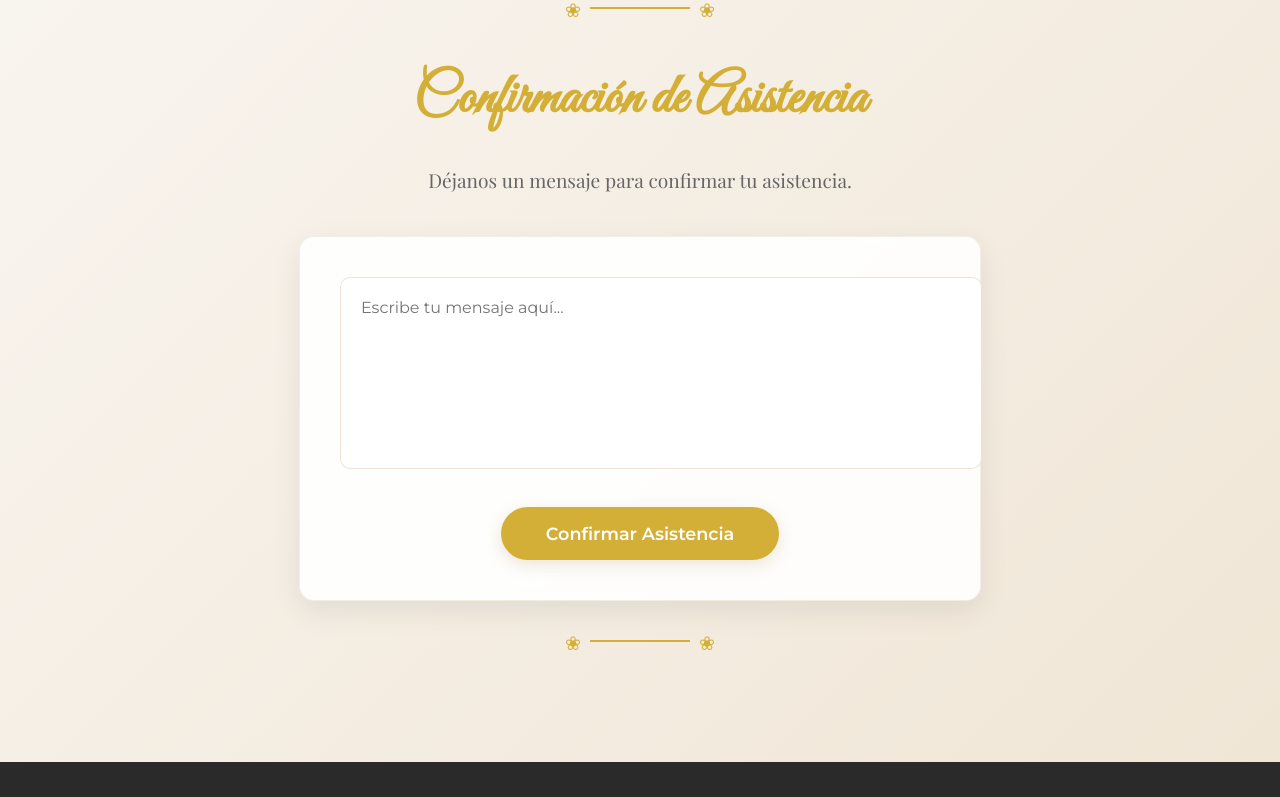
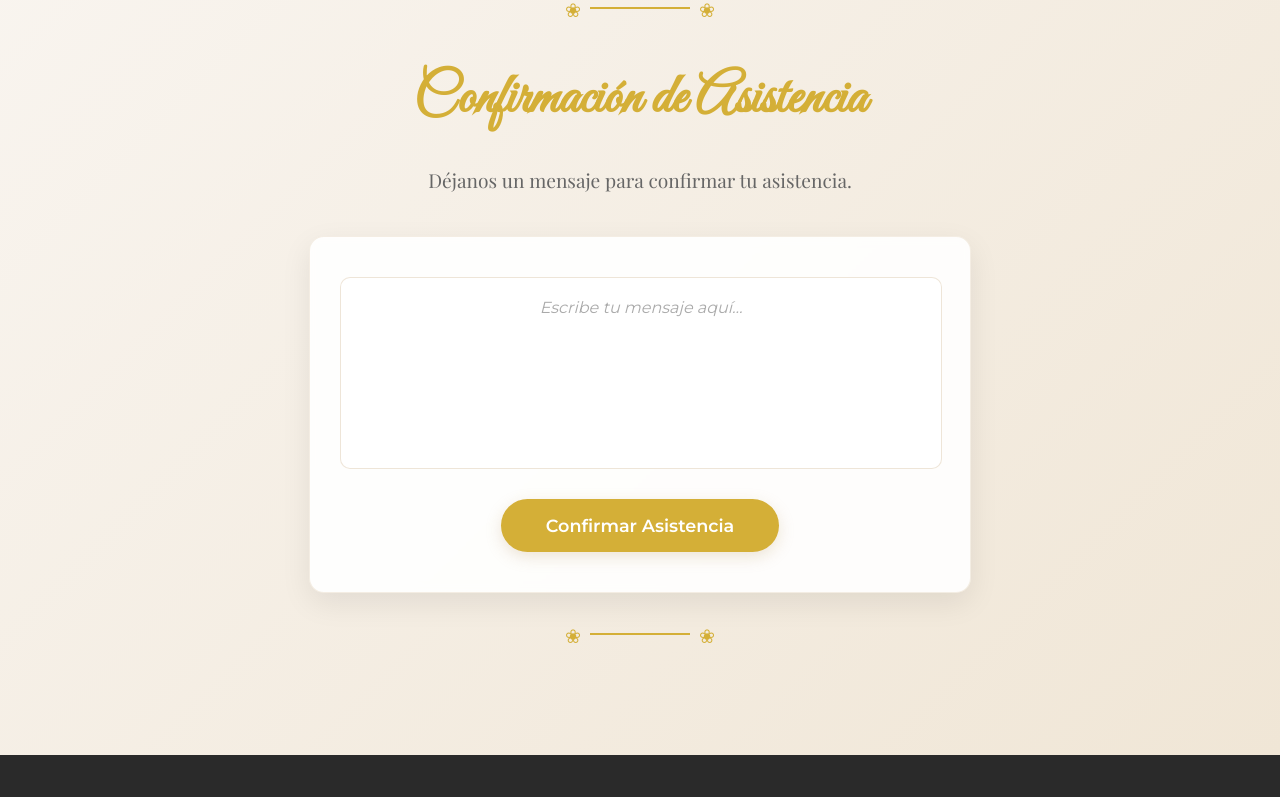
Before and after one commit to AlanLM18/invitacion, a plain HTML site: page index.html in a window 1280 px wide. Shown: the part 7981-8778 px from the top of the page. Drawn offline with nearby package versions, Linux system fonts and the light colour scheme.

Commit message:
styles.css

```diff
--- a/styles.css
+++ b/styles.css
@@ -1278,7 +1278,7 @@ h1, h2, h3 {
 .formulario {
   max-width: 600px;
   margin: 0 auto;
-  padding: 40px;
+  padding: 40px 30px;
   background-color: rgba(255, 255, 255, 0.9);
   border-radius: 15px;
   box-shadow: 0 10px 30px rgba(0, 0, 0, 0.08);
@@ -1288,7 +1288,7 @@ h1, h2, h3 {
 }
 
 .formulario textarea {
-  width: 100%;
+  width: calc(100% - 40px); /* Resta el padding para evitar desbordamiento */
   height: 150px;
   padding: 20px;
   border: 1px solid rgba(200, 169, 126, 0.3);
@@ -1296,9 +1296,17 @@ h1, h2, h3 {
   resize: none;
   font-family: 'Montserrat', sans-serif;
   font-size: 1rem;
-  margin-bottom: 30px;
+  margin: 0 auto 30px; /* Centrado horizontal */
+  display: block; /* Necesario para que funcione margin auto */
   transition: all 0.3s ease;
   background-color: rgba(255, 255, 255, 0.8);
+  text-align: center; /* Centra el texto dentro del textarea */
+}
+
+.formulario textarea::placeholder {
+  text-align: center;
+  color: #aaa;
+  font-style: italic;
 }
 
 .formulario textarea:focus {
```
